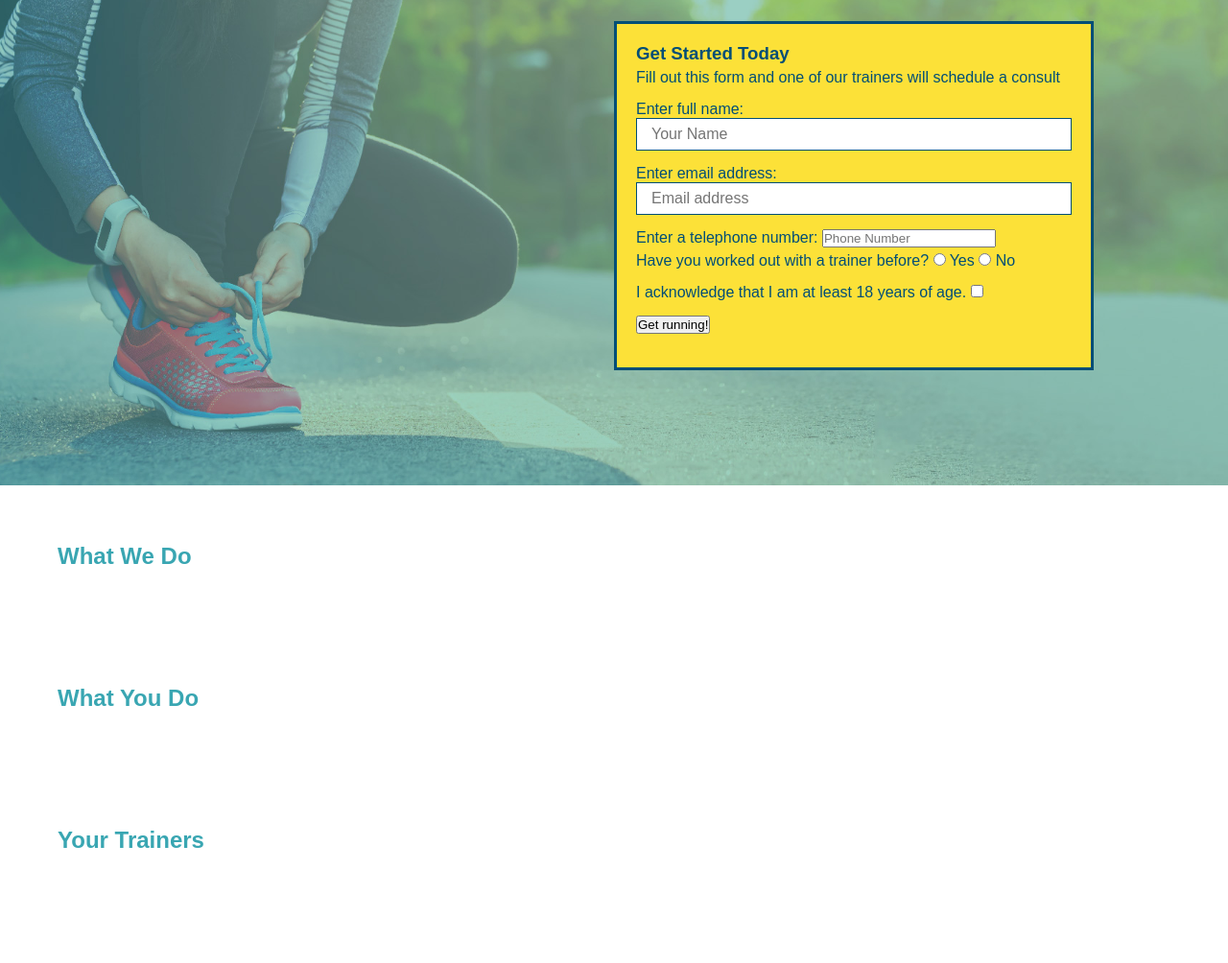
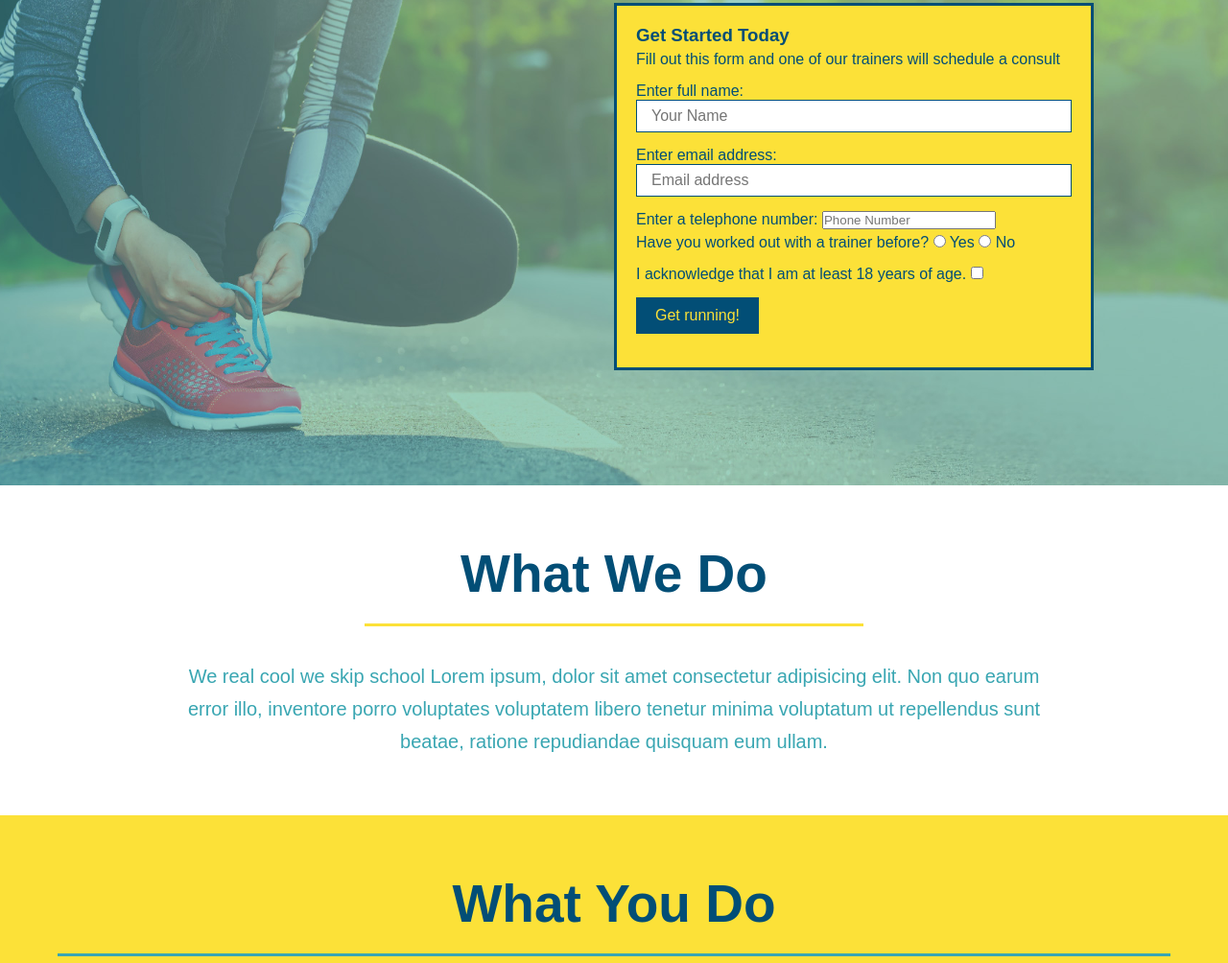
Before and after one commit to rnhamlin/run-buddy, a plain HTML site: page assets/index.html in a window 1280 px wide. Shown: the part 176-1180 px from the top of the page at 96% size. Drawn offline with Linux system fonts and the light colour scheme; files whose address does not match are found by name.

Commit message:
please work

```diff
--- a/assets/css/style.css
+++ b/assets/css/style.css
@@ -72,7 +72,7 @@ section {
 }
 /* hero style start */
 .hero {
-    background-image: url("C:/Users/rnham/OneDrive/Desktop/UCD BOOTCAMP/Projects/Run-Buddy/assets/images/hero-bg.jpg");
+    background-image: url("C:/Users/rnham/OneDrive/Desktop/bootcamp/Lesson Assignments/Run-Buddy/assets/images/hero-bg.jpg");
     height: 600px;
     background-size: cover;
     background-position: center;
@@ -102,3 +102,41 @@ section {
     width: 100%;
     margin-bottom: 15px;
 }
+.hero-form button {
+    color: #fce138;
+    background-color: #024e76;
+    border: none;
+    padding: 10px 20px;
+    font-size: 16px;
+}
+/* hero styles end*/
+.intro {
+    text-align: center;
+}
+.intro h2 {
+    font-size: 55px;
+    color: #024e76;
+    margin-bottom: 35px;
+    padding: 0 100px 20px 100px;
+    border-bottom: 3px solid;
+    border-color: #fce138;
+    display: inline-block;
+}
+.intro p {
+    line-height: 1.7;
+    color: #39a6b2;
+    width: 80%;
+    font-size: 20px;
+    margin: 0 auto;
+}
+.steps {
+    text-align: center;
+    background: #fce138;
+}
+.steps h2 {
+    font-size: 55px;
+    color: #024e76;
+    margin-bottom: 35px;
+    padding: 0 100px 20px 100px;
+    border-bottom: 3px solid #39a6b2;
+}
--- a/assets/index.html
+++ b/assets/index.html
@@ -9,7 +9,7 @@
 </head>
 <!--navigation -->
     <header>
-        <link rel="stylesheet" href="C:\Users\rnham\OneDrive\Desktop\UCD BOOTCAMP\Projects\Run-Buddy\assets\css\style.css"/>
+        <link rel="stylesheet" href="C:/Users/rnham/OneDrive/Desktop/bootcamp/Lesson Assignments/Run-Buddy/assets/css/style.css"/>
         <h1>Run Buddy</h1>
         <nav>
 <!--unordered list element-->
@@ -80,16 +80,44 @@
     <body>
 
         <!--"what we do" section-->
-        <section><h2>What We Do</h2></section>
+        <section id="what-we-do" class="intro">
+            <h2>What We Do</h2>
+            <p>We real cool we skip school Lorem ipsum, dolor sit amet consectetur adipisicing elit. Non quo earum error illo, inventore porro voluptates voluptatem libero tenetur minima voluptatum ut repellendus sunt beatae, ratione repudiandae quisquam eum ullam.</p>
+        </section>
 
         <!--"what you do" section-->
-        <section><h2>What You Do</h2></section>
+        <section id="what-you-do" class="steps">
+            <h2>What You Do</h2>
+            <div>
+            </div>
+            <div>
+                <!--insert this image element-->
+                <img src="../assets/images/step-1.svg" alt=""/>
+                <h3>Step 1: Fill Out the Form Above.</h3>
+                    <p>You're already here, so why not?</p>
+            </div>
+            <div>
+                <img src="../assets/images/step-2.svg" alt=""/>
+                <h3>Step 2: Consult with one of our Trainers.</h3>
+                <p>Are you here to build muscle, lose weight, or just feel good?</p>
+            </div>
+            <div>
+                <img src="../assets/images/step-3.svg" alt=""/>
+                <h3>Step 3: Get running!</h3>
+                    <p>Hit the ground running (literally) once your trainer lays out your plan.</p>
+            </div>
+            <div>
+                <img src="../assets/images/step-4.svg" alt=""/>
+                <h3>Step 4: See RESULTS!</h3>
+                    <p>Bi-weekly check-ins with your trainer will keep you focused!</p>
+            </div>
+        </section>
 
         <!--"meet the trainers" section-->
-        <section><h2>Your Trainers</h2></section>
+        <section id="Your Trainers"><h2>Your Trainers</h2></section>
 
         <!--reach out section-->
-        <section><h2>Reach Out</h2></section>
+        <section id="reach-out"><h2>Reach Out</h2></section>
 
 
 
```
Also changed, not shown: assets/images/step-1.svg (added), assets/images/step-2.svg (added), assets/images/step-3.svg (added), assets/images/step-4.svg (added).
